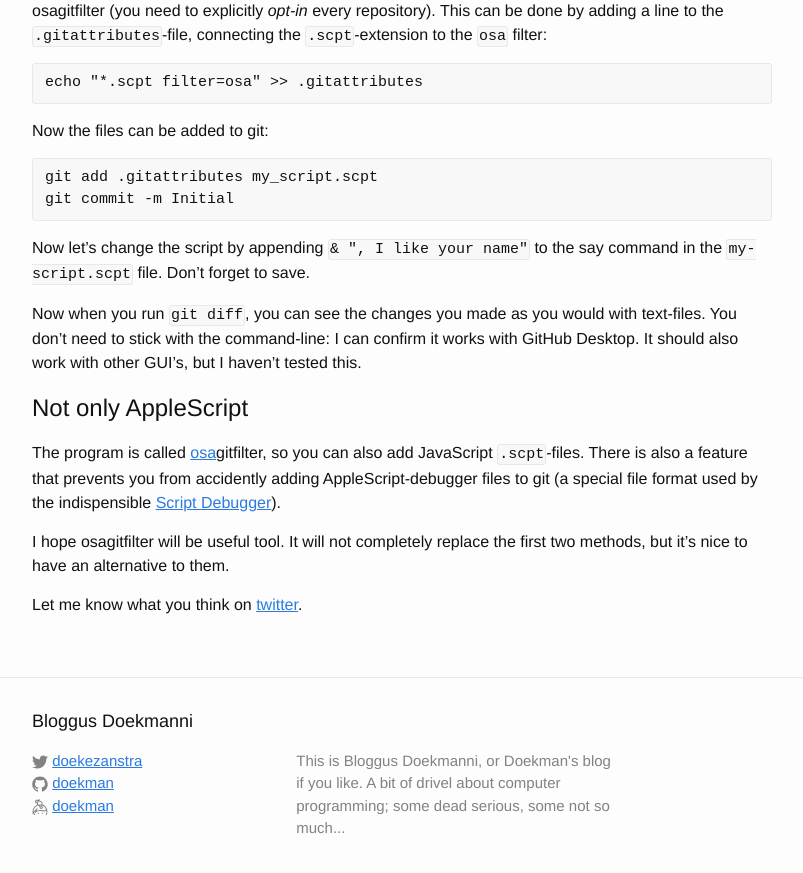
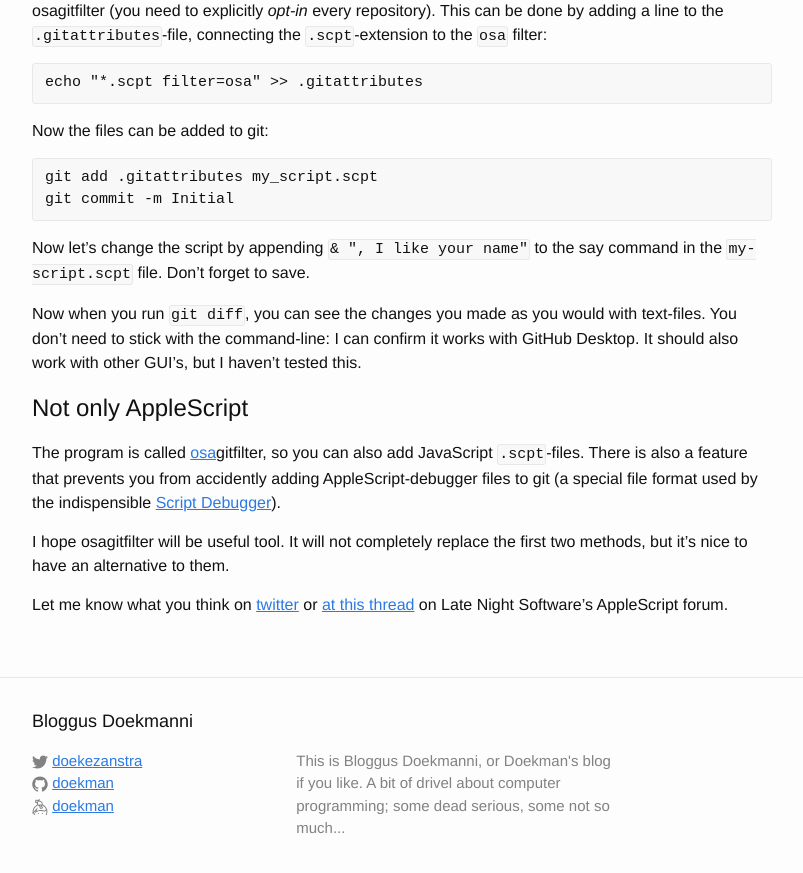
Before and after one commit to doekman/doekman.github.io, a Jekyll site: the page built from _posts/2019-05-06-Introducing-osagitfilter.md, in a window 1280 px wide and 900 px high, scrolled down 815 px. Shown: the top 873 px of the window, without its empty margins (238-1041 px from the left). Built offline with Jekyll 4.4.1, drawn with Linux system fonts in a browser that asks for light colours.

Commit message:
Update 2019-05-06-Introducing-osagitfilter.md

```diff
--- a/_posts/2019-05-06-Introducing-osagitfilter.md
+++ b/_posts/2019-05-06-Introducing-osagitfilter.md
@@ -45,9 +45,7 @@ The program is called [osa][]gitfilter, so you can also add JavaScript `.scpt`-f
 
 I hope osagitfilter will be useful tool. It will not completely replace the first two methods, but it's nice to have an alternative to them.
 
-Let me know what you think on [twitter][twitter].
-
-<html><!-- [at this thread][as-forum-thread] on Late Night Software's AppleScript forum. --></html>
+Let me know what you think on [twitter][twitter] or [at this thread][as-forum-thread] on Late Night Software's AppleScript forum.
 
 
 [git filter]: https://git-scm.com/book/en/v2/Customizing-Git-Git-Attributes#filters_a
@@ -56,4 +54,4 @@ Let me know what you think on [twitter][twitter].
 [osa]: https://developer.apple.com/library/archive/documentation/AppleScript/Conceptual/AppleScriptX/Concepts/osa.html "The Open Scripting Architecture (OSA) provides a standard and extensible mechanism for interapplication communication in OS X."
 [scriptdebugger]: https://latenightsw.com
 [twitter]: https://twitter.com/doekezanstra/status/1125696216573140993
-[as-forum-thread]: https://forum.latenightsw.com
+[as-forum-thread]: https://forum.latenightsw.com/t/a-third-way-of-putting-applescript-into-git/1932?u=doekman
```
